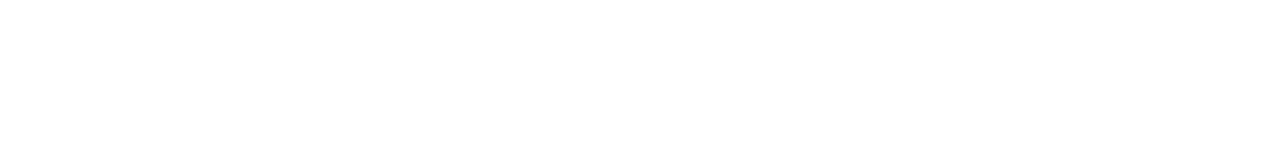
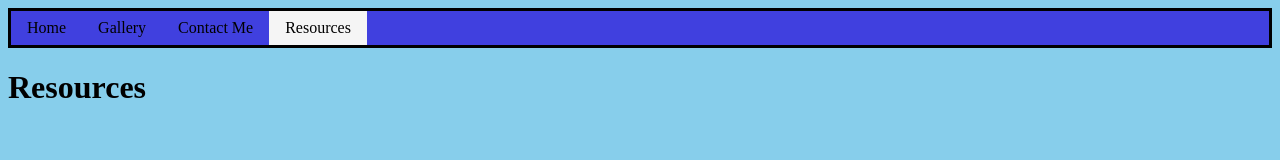
Before and after one commit to benR109/MA1-ShareGenuis, a plain HTML site: page resources.html in a window 1280 px wide. Drawn offline with Linux system fonts and the light colour scheme.

Commit message:
day 1 commit

```diff
--- a/CSS/style.css
+++ b/CSS/style.css
@@ -0,0 +1,27 @@
+body {
+    background-color: skyblue;
+}
+.nav {
+    list-style-type: none;
+    background-color: rgb(64, 64, 223);
+    margin: 0;
+    padding: 0;
+    overflow: hidden;
+    border-style: solid;
+}
+ul.nav li {
+    float: left;
+}
+ul.nav li a {
+    display: block;
+    padding: 8px 16px;
+    color: black;
+    text-decoration: none;
+}
+ul.nav a:hover {
+    background-color: #555;
+    color: white;
+}
+.active {
+    background-color: whitesmoke;
+}
--- a/resources.html
+++ b/resources.html
@@ -3,9 +3,18 @@
 <head>
     <meta charset="UTF-8">
     <meta name="viewport" content="width=device-width, initial-scale=1.0">
-    <title>Document</title>
+    <title>MA1: My Genuis</title>
+    <meta http-equiv="X-UA-Compatible" content="IE=edge">
+    <link rel="stylesheet" href="css/style.css">
+
 </head>
 <body>
-
+    <ul class="nav">
+        <li><a href="index.html">Home</a></li>
+        <li><a href="gallery.html">Gallery</a></li>
+        <li><a href="contact.html">Contact Me</a></li>
+        <li class="active"><a href="resources.html">Resources</a></li>
+    </ul>
+<h1>Resources</h1>
 </body>
 </html>
```
Also changed, not shown: contact.html (+11 -2 lines), gallery.html (+11 -2 lines), index.html (+11 -2 lines).
